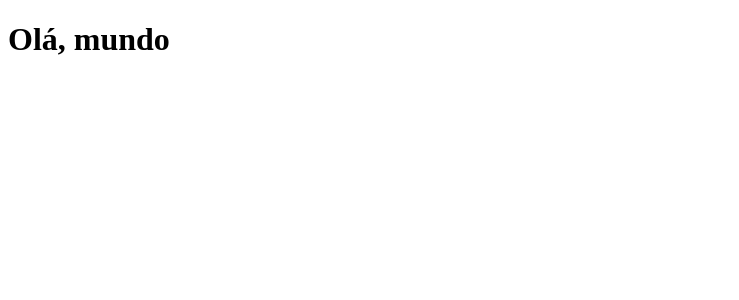
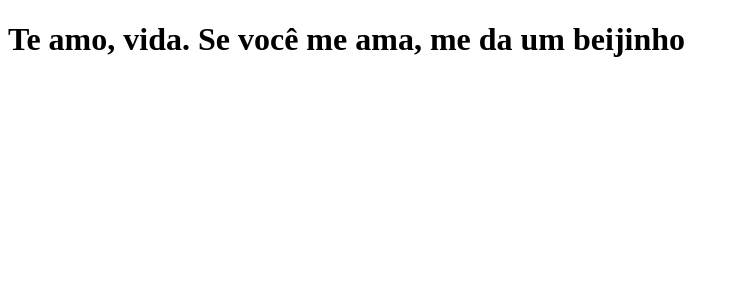
Before and after one commit to FariasFarias/clone-tabnews, a Next.js app: page / in a window 1280 px wide. Shown: the top 300 px of the page, without its empty margins (0-739 px from the left). Built offline with nearby package versions, Linux system fonts and the light colour scheme.

Commit message:
atualizando mensagem da página inicial

```diff
--- a/pages/index.js
+++ b/pages/index.js
@@ -1,5 +1,5 @@
 function Home(){
-    return <h1>Olá, mundo</h1>
+    return <h1>Te amo, vida. Se você me ama, me da um beijinho</h1>
 }
 
 export default Home;
```
